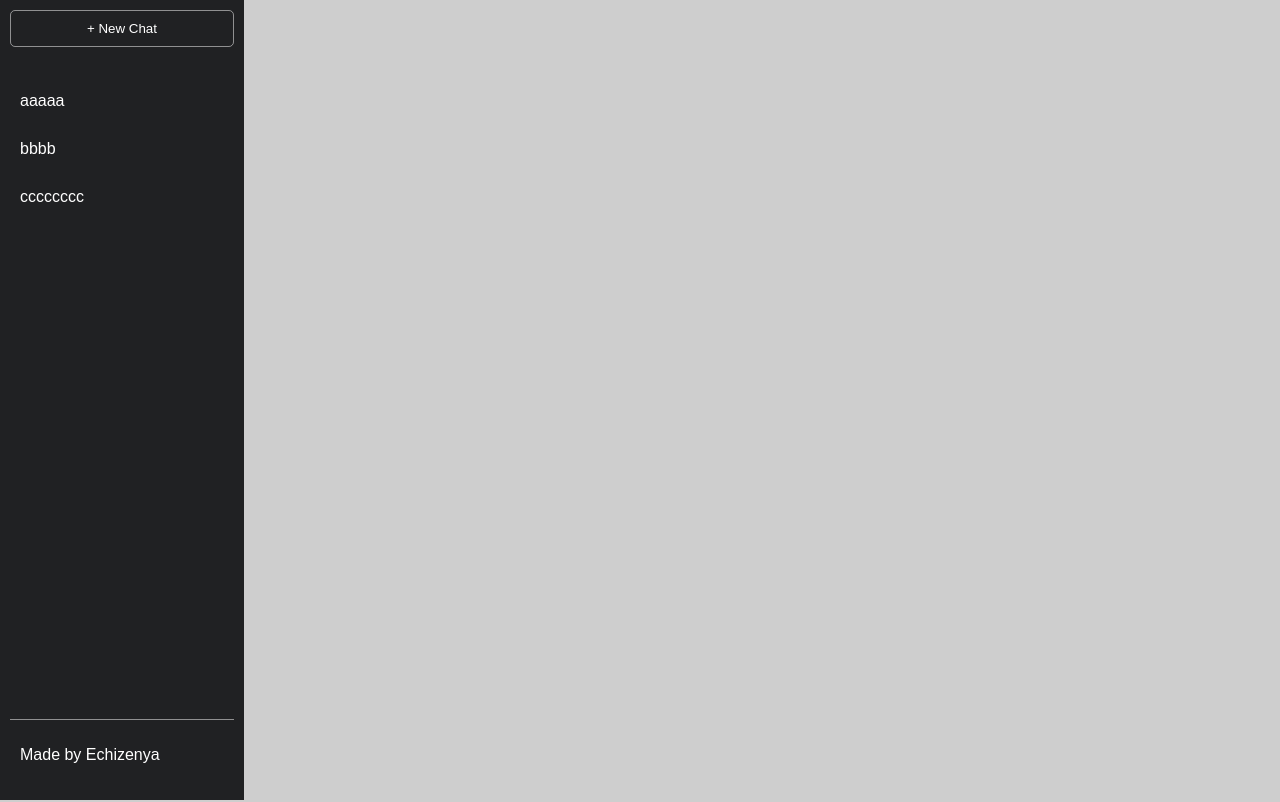
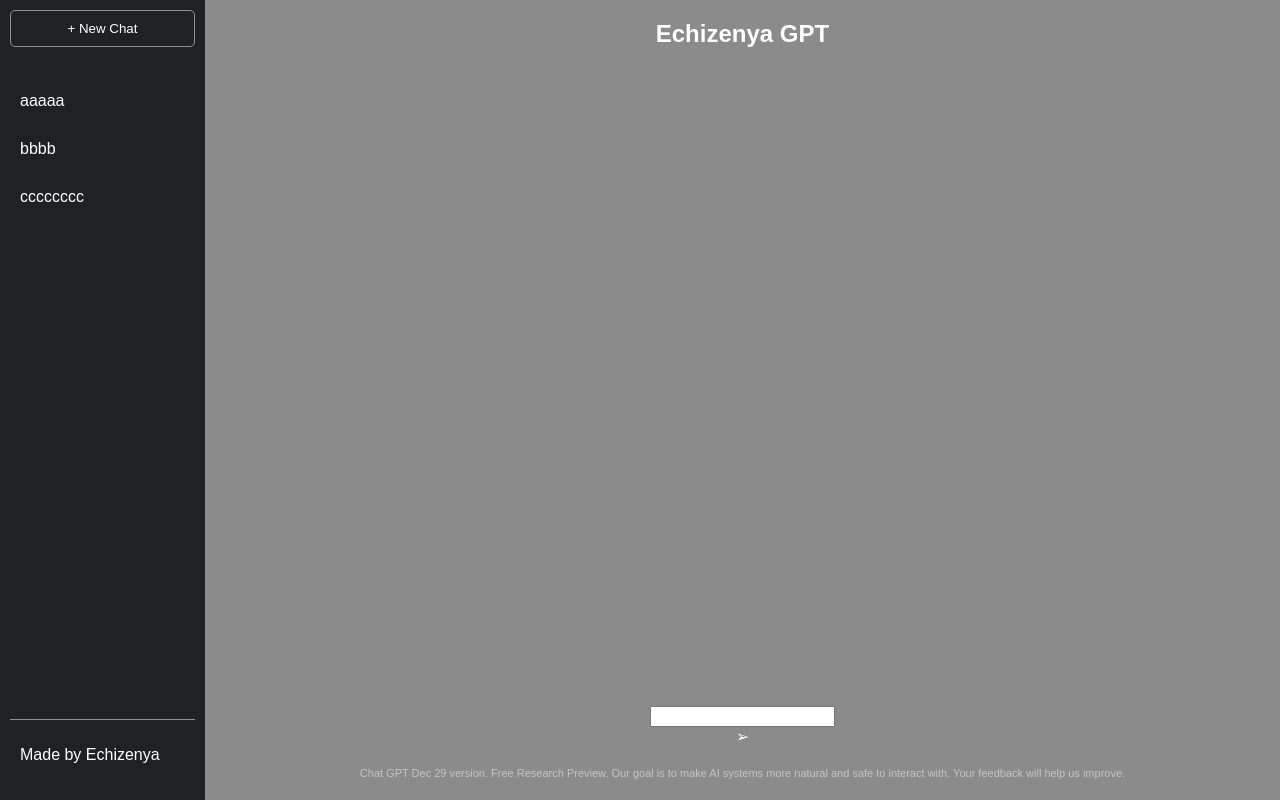
Before and after one commit to echizenyayota/react-chatgpt-clone_20240131, a React (Create React App) app: page / in a window 1280 px wide. Shown: the top 802 px of the page. Built offline with nearby package versions, Linux system fonts and the light colour scheme.

Commit message:
Styling the elements in the main section

```diff
--- a/src/index.css
+++ b/src/index.css
@@ -11,7 +11,8 @@
 }
 
 .app {
-  background-color: #cecece;
+  background-color: #8b8b8b;
+  display: flex;
 }
 
 .side-bar {
@@ -52,4 +53,15 @@
 .main {
   height: 100vh;
   width: 100%;
+  display: flex;
+  flex-direction: column;
+  justify-content: space-between;
+  align-content: center;
+  text-align: center;
 }
+
+.info {
+  color: rgba(255, 255, 255, 0.5);
+  font-size: 11px;
+  padding: 10px;
+}
```
